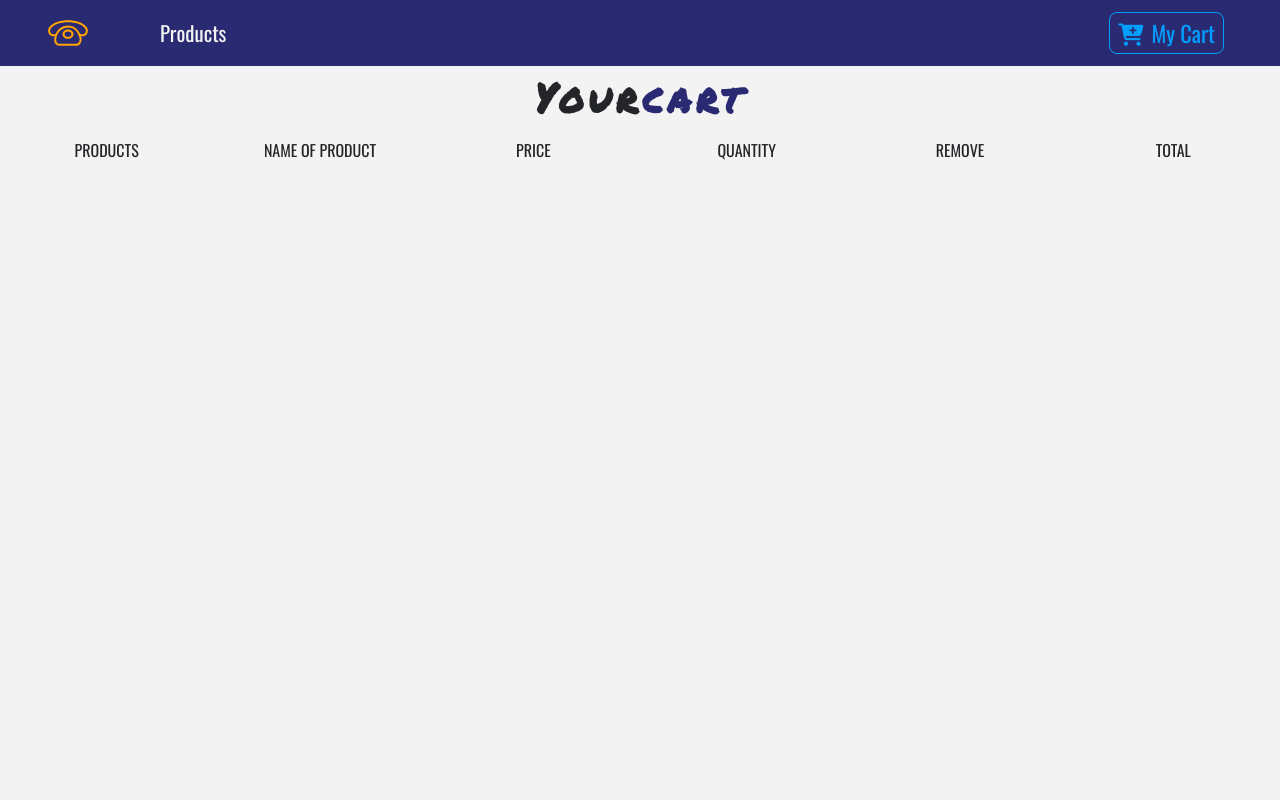
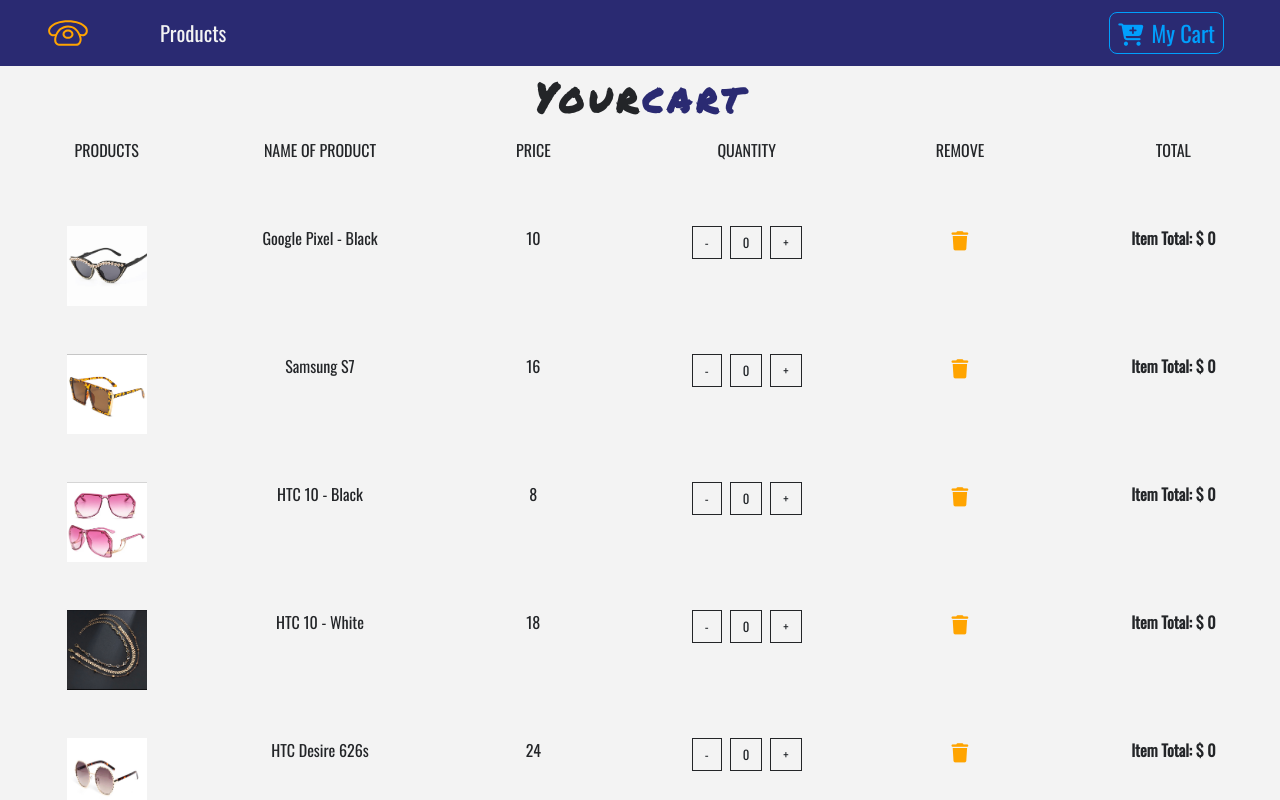
Before and after one commit to jtubay/EComSite, a React (Create React App) app: page /Cart in a window 1280 px wide. Shown: the top 800 px of the page. Built offline with nearby package versions, Linux system fonts and the light colour scheme.

Commit message:
added cart fnctionality

```diff
--- a/src/App.css
+++ b/src/App.css
@@ -21,3 +21,20 @@
 .text-bright{
   color: var(--lightBlue);
 }
+.btn-black{
+  background: transparent;
+  text-transform: capitalize;
+  font-size: 0.8rem!important;
+  color:var(--mainDark);
+  border-radius: 0!important;
+  border:0.1rem solid var(--mainDark)!important;
+}
+.btn-black:hover{
+  background: var(--mainDark)!important;
+  color: var(--mainWhite)!important;
+}
+.cart-icon{
+  cursor: pointer;
+  font-size: 1.2rem;
+  color: var(--mainYellow);
+}
--- a/src/components/Cart/Cart.jsx
+++ b/src/components/Cart/Cart.jsx
@@ -3,6 +3,7 @@
 import CartColumns from './CartColumns'
 import EmptyCart from './EmptyCart'
 import { ProductConsumer } from '../../context'
+import CartList from './CartList'
 
 
 export default class Cart extends Component {
@@ -17,6 +18,7 @@
                                 <React.Fragment>
                                     <Title name="your" title="cart"/>
                                     <CartColumns/>
+                                    <CartList value={value}/>
                                 </React.Fragment>
                             );
                         }
--- /dev/null
+++ b/src/components/Cart/CartItem.jsx
@@ -0,0 +1,38 @@
+import React from 'react';
+
+export default function CartItem({item, value}) {
+    const {id, title, img, price, total, count} =item;
+    const {increment, decrement, removeItem} =value;
+    return (
+        <div className="row my-5 text-capitalize text-center">
+            <div className="col-10 mx-auto col-lg-2">
+                <img src={img} style={{width: '5rem', height:'5rem'}} className="img-fluid" alt="product"/>
+            </div>
+            <div className="col-10 mx-auto col-lg-2">
+                <span className="d-lg-none">product : </span> {title}
+            </div>
+            <div className="col-10 mx-auto col-lg-2">
+                <span className="d-lg-none">price : </span> {price}
+            </div>
+            <div className="col-10 mx-auto col-lg-2 my-2 my-lg-0">
+                <div className="d-flex justify-content-center">
+                    <div>
+                        <span className="btn btn-black mx-1" onClick={() => decrement(id)}>-</span>
+                        <span className="btn btn-black mx-1">
+                            {count}
+                        </span>
+                        <span className="btn btn-black mx-1" onClick={() => increment(id)}>+</span>
+                    </div>
+                </div>
+            </div>
+            <div className="col-10 mx-auto col-lg-2">
+             <div className="cart-icon" onClick={()=> removeItem(id)}>
+                 <i className="fas fa-trash"></i>
+             </div>
+            </div>
+            <div className="col-10 mx-auto col-lg-2">
+             <strong>item total: $ {total}</strong>
+            </div>
+        </div>
+    )
+}
--- /dev/null
+++ b/src/components/Cart/CartList.jsx
@@ -0,0 +1,14 @@
+import React from 'react'
+import CartItem from './CartItem'
+
+
+export default function CartList({value}) {
+    const {cart} = value
+    return (
+        <div className="container-fluid">
+            {cart.map(item=>{
+                return  <CartItem key={item.id} item={item} value={value}/>
+            })}
+        </div>
+    )
+}
```
